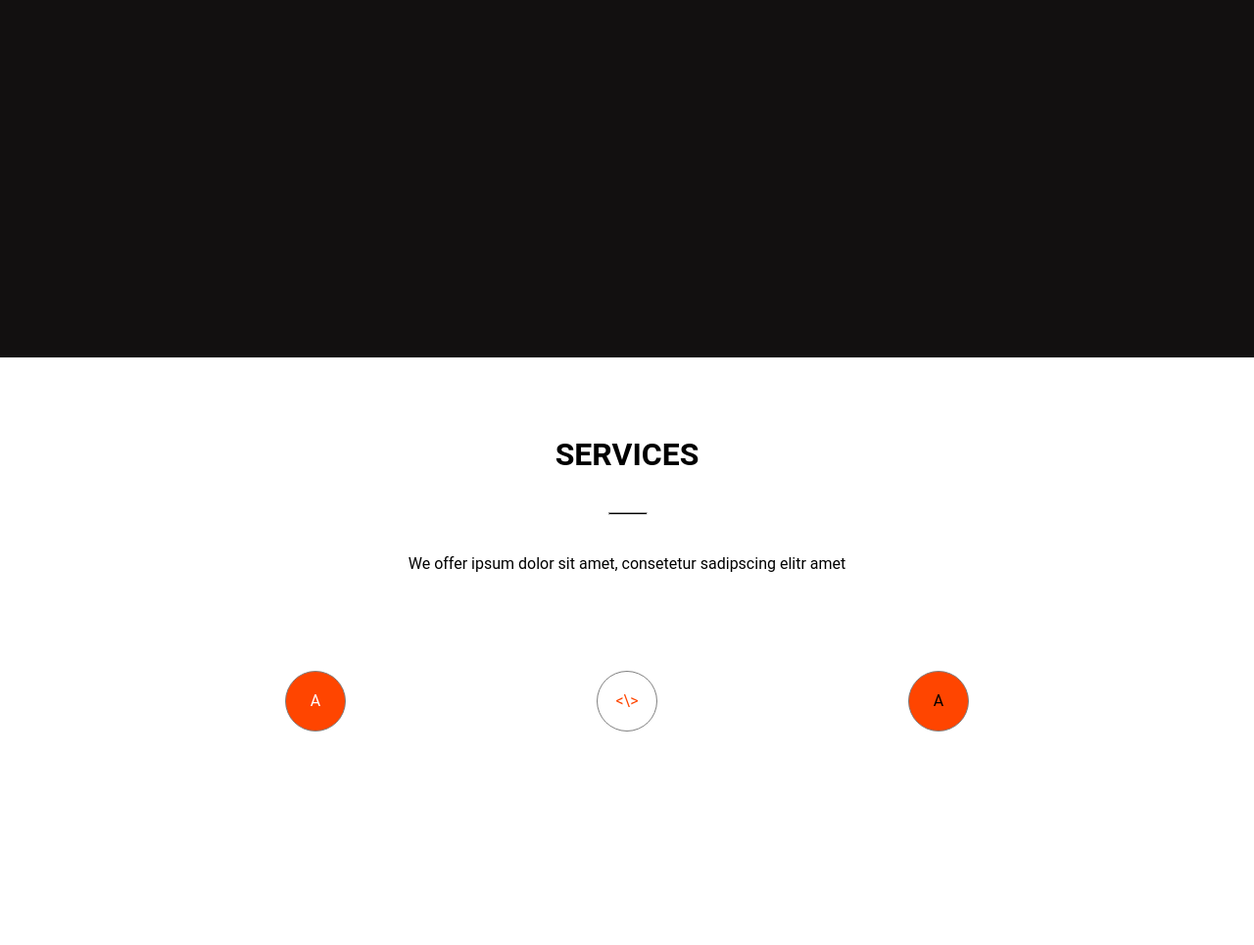
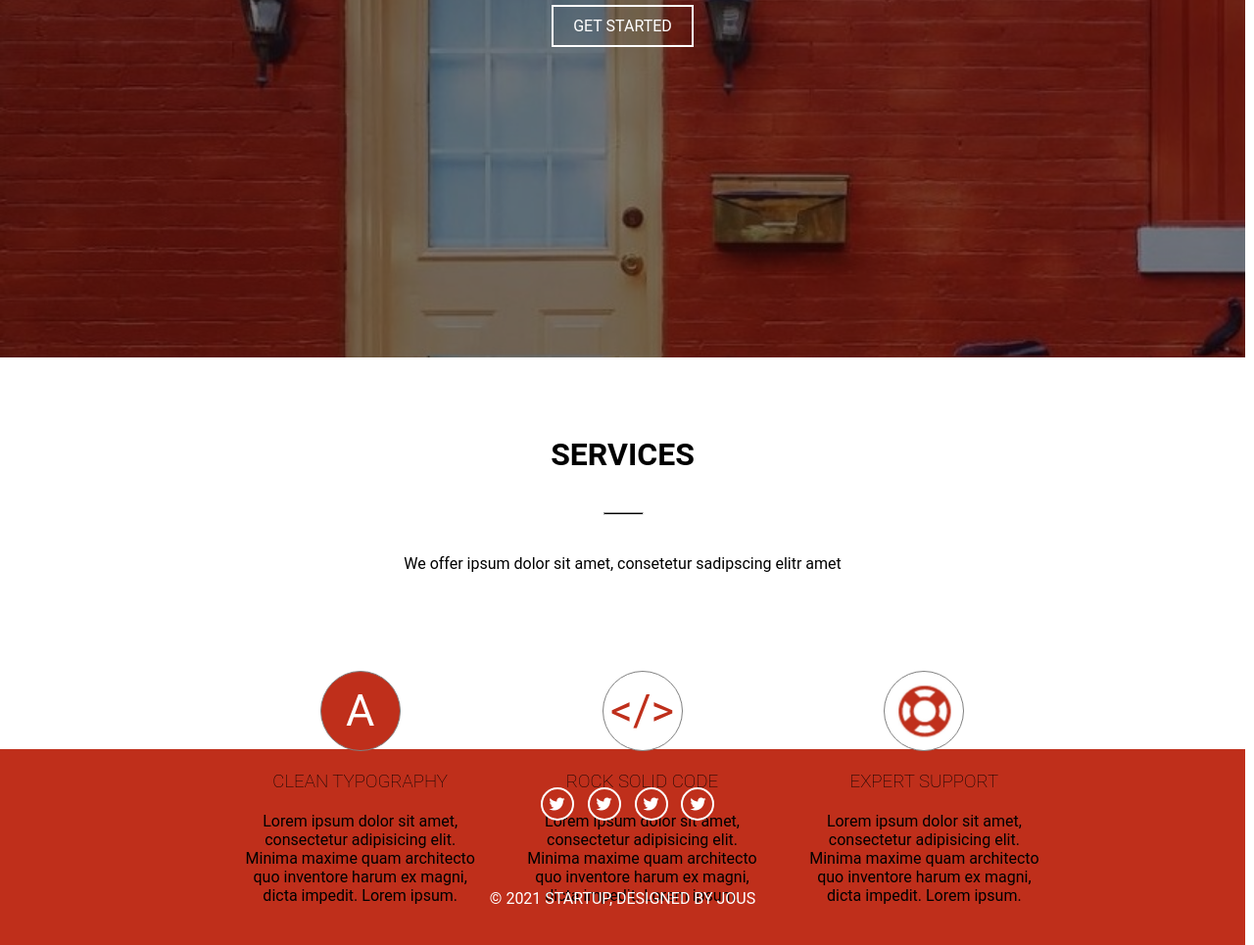
Before and after one commit to JousFake/KFS, a plain HTML site: page lesson9/index.html in a window 1280 px wide. Shown: the part 435-1400 px from the top of the page at 98% size. Before the commit the page ends 1200 px from the top, so only its background shows below. Drawn offline with Linux system fonts and the light colour scheme.

Commit message:
site completed

```diff
--- a/lesson9/index.html
+++ b/lesson9/index.html
@@ -3,15 +3,16 @@
     <head>
         <meta charset="utf-8">
         <title>New cite</title>
+        <link rel="stylesheet" href="https://cdnjs.cloudflare.com/ajax/libs/font-awesome/5.15.3/css/all.min.css" integrity="sha512-iBBXm8fW90+nuLcSKlbmrPcLa0OT92xO1BIsZ+ywDWZCvqsWgccV3gFoRBv0z+8dLJgyAHIhR35VZc2oM/gI1w==" crossorigin="anonymous" referrerpolicy="no-referrer" />
         <link rel="stylesheet" href=".\styles\style.css">
     </head>
     <body>
-        <div class="topblock">
+        <div class="topblock" id="topblock">
             <div class="header">
                 <h1 class="mainlink"><a href=".\index.html">Startup</a></h1>
                 <div class="links">
                     <h2><a href=".\index.html">Home</a></h2>
-                    <h2><a href=".\index.html">Services</a></h2>
+                    <h2><a href="#services">Services</a></h2>
                     <h2><a href=".\index.html">About</a></h2>
                     <h2><a href=".\index.html">Blog</a></h2>
                     <h2><a href=".\index.html">Credits</a></h2>
@@ -22,18 +23,39 @@
             <div class="helloword">
                 <h1>Welcome to STARTUP</h1>
                 <p>Your Favorite Creative Agency Template</p>
-                <a name="start" href="#topblock">GET STARTED</a>
+                <a href="#topblock">GET STARTED</a>
             </div>
         </div>
-        <div class="services">
+        <div class="services" id="services">
             <h1>SERVICES</h1>
             <hr>
             <p id="description">We offer ipsum dolor sit amet, consetetur sadipscing elitr amet</p>
             <div class="icons">
-                <div class="icon" id="first">A</div>
-                <div class="icon" id="second"><label><\></label></div>
-                <div class="icon" id="third">A</div>
+                <div class="content">
+                    <div class="icon" id="first">A</div>
+                    <h3>CLEAN TYPOGRAPHY</h3>
+                    <p>Lorem ipsum dolor sit amet, consectetur adipisicing elit. Minima maxime quam architecto quo inventore harum ex magni, dicta impedit. Lorem ipsum.</p>
+                </div>
+                <div class="content">
+                    <div class="icon" id="second"><label><&#47;></label></div>
+                    <h3>ROCK SOLID CODE</h3>
+                    <p>Lorem ipsum dolor sit amet, consectetur adipisicing elit. Minima maxime quam architecto quo inventore harum ex magni, dicta impedit. Lorem ipsum.</p>
+                </div>
+                <div class="content">
+                    <div class="icon" id="third"><img id="help_icon" src=".\styles\images\support.jpg"></div>
+                    <h3>EXPERT SUPPORT</h3>
+                    <p>Lorem ipsum dolor sit amet, consectetur adipisicing elit. Minima maxime quam architecto quo inventore harum ex magni, dicta impedit. Lorem ipsum.</p>
+                </div>
             </div>
+        </div>
+        <div class="foot">
+            <div class="media">
+                <a href="" class="fab fa-twitter"></a>
+                <a href="" class="fab fa-twitter"></a>
+                <a href="" class="fab fa-twitter"></a>
+                <a href="" class="fab fa-twitter"></a>
+            </div>
+            <p>&copy; 2021 STARTUP, DESIGNED BY JOUS</p>
         </div>
     </body>
 </html>
--- a/lesson9/styles/style.css
+++ b/lesson9/styles/style.css
@@ -10,9 +10,10 @@ html {
     display: flex;
     flex-wrap: wrap;
     flex-direction: column;
-    width: 100vw;
+    width: 99.3vw;
     height: 100vh;
-    background-color: #121010;
+    background: linear-gradient( rgba(0, 0, 0, 0.5), rgba(0, 0, 0, 0.5) ), url(images/background.jpg) no-repeat;;
+    background-size: cover;
 }
 .links {
     display: flex;
@@ -32,13 +33,13 @@ html {
     text-decoration: none;
 }
 .header {
-    background-color: #121010;
     display: flex;
     flex-direction: row;
     justify-content: space-between;
     padding-left: 40px;
     padding-right: 40px;
     color: white;
+    margin-top: 40px;
 }
 .topblock mainlink {
     color: white;
@@ -58,23 +59,27 @@ html {
     font-size: 150%;
     padding-bottom: 40px;
 }
-.helloword button {
+.helloword a {
     background-color: transparent;
+    border-color: white;
+    border-style: solid;
+    border-width: 2px;
+    padding: 10px;
+    padding-left: 20px;
+    padding-right: 20px;
     color: white;
     width: 150px;
     height: 40px;
 }
-.services {
+#services {
     height: 40vh;
-    width: 100vw;
+    width: 99.3vw;
 }
-.services h1 {
+#services h1 {
     margin-top: 80px;
     text-align: center;
 }
-#topblock {
-}
-.services hr {
+#services hr {
     background-color: black;
     margin: 40px 49% 40px 48.5%;
     width: 3%;
@@ -84,27 +89,89 @@ html {
     text-align: center;
 }
 .icons {
-    width: 100vw;
+    width: 99.3vw;
     display: flex;
     flex-direction: row;
     justify-content: center;
 }
+.content {
+    display: flex;
+    flex-direction: column;
+    align-items: center;
+    align-content: flex-start;
+    text-align: center;
+    width: 19.5%;
+    margin: 0;
+    margin-left: 40px;
+}
+.content h3 {
+    margin-top: 20px;
+    margin-bottom: 20px;
+    font-weight: lighter;
+}
 .icon {
-    width: 60px;
-    height: 60px;
+    width: 80px;
+    height: 80px;
+    position: relative;
     border-style: solid;
     border-width: 1px;
     border-color: gray;
-    background-color: orangered;
     border-radius: 50%;
     margin: 100px 10% 0 10%;
     text-align: center;
-    line-height: 60px;
+    line-height: 80px;
+    font-size: 45px;
 }
 #first {
     color: white;
+    background-color: #bf2f1b;
 }
 #second {
     background-color: white;
-    color: orangered;
+    color: #bf2f1b;
 }
+#third {
+    color: white;
+    background-color: white;
+}
+#help_icon {
+    position: relative;
+    width: 68%;
+    height: 68%;
+    top: 16%;
+    left: 1%;
+    background-image: url(images/support.jpg);
+    /*
+    border-style: solid;
+    border-width: 15px;
+    border-color: orangered;
+    background-color: white;
+    border-radius: 50%;*/
+}
+.fa-twitter {
+    width: 30px;
+    height: 30px;
+    border-radius: 50%;
+    border-style: solid;
+    border-width: 2px;
+    border-color: white;
+    background-color: #bf2f1b;
+    text-decoration: none;
+    color: white;
+    text-align: center;
+    line-height: 30px;
+    margin-left: 10px;
+}
+.foot {
+    display: flex;
+    flex-direction: column;
+    justify-content: center;
+    align-items: center;
+    height: 25vh;
+    width: 99.3vw;
+    background-color: #bf2f1b;
+}
+.foot p {
+    margin-top: 70px;
+    color: white;
+}
```
Also changed, not shown: lesson9/styles/images/background.jpg (added), lesson9/styles/images/support.jpg (added).
